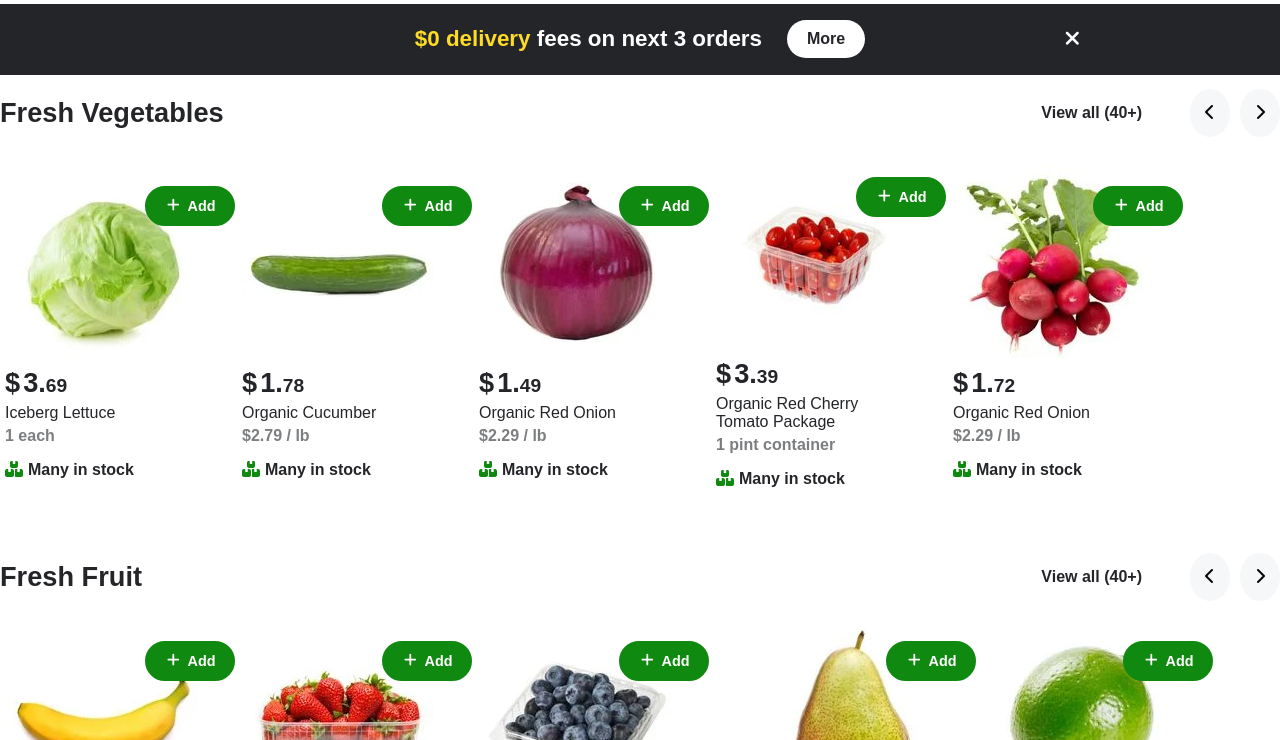
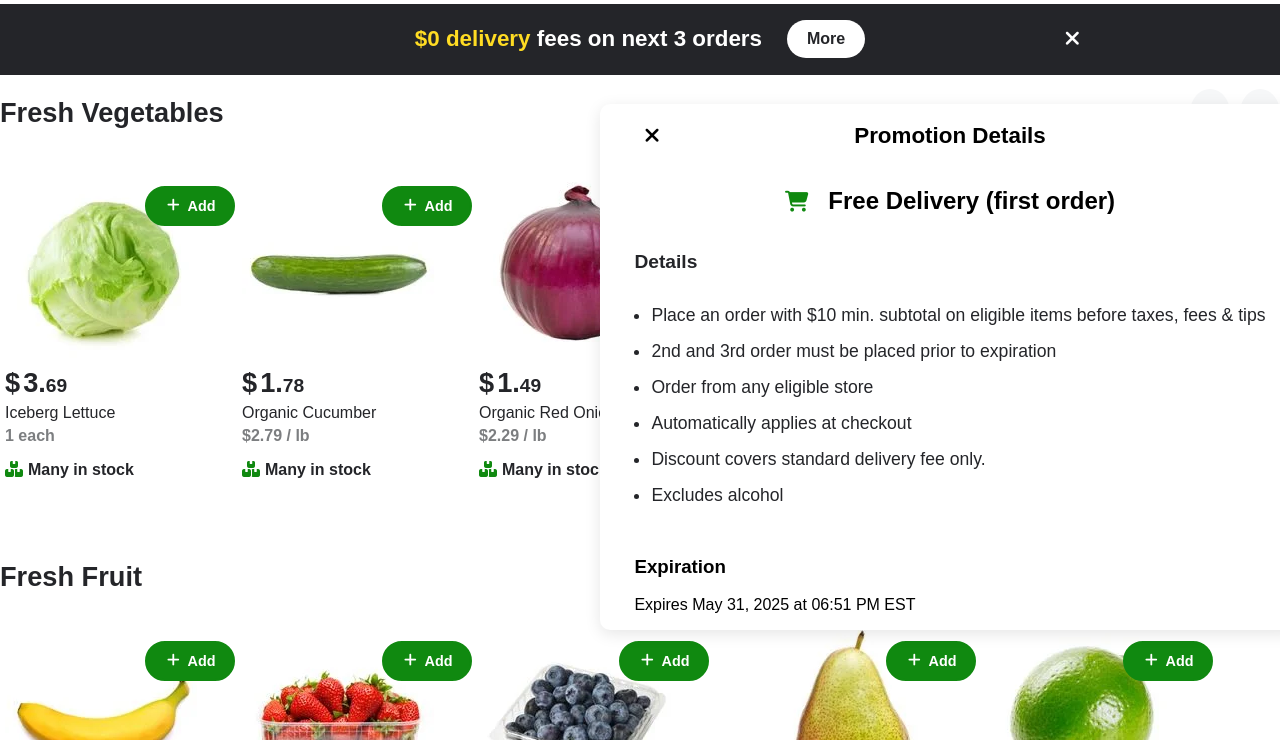
Before and after one commit to Portegaperalta/Grocery-Store-Website, a plain HTML site: page index.html in a window 1280 px wide. Shown: the part 60-800 px from the top of the page. Drawn offline with Linux system fonts and the light colour scheme.

Commit message:
html css and js files updated

```diff
--- a/app.js
+++ b/app.js
@@ -12,6 +12,9 @@ const dropDownMenu = document.querySelector('.dropdown-menu-left')
 const mainContentAdd = document.querySelector('#mainContentAdd')
 const addMoreBtn = document.querySelector('#addMoreBtn')
 const quitaddBtn = document.querySelector('#AddQuitBtn')
+
+const mainContentAddDetails = document.querySelector('.main-content-add-details')
+const quitDetailsBtn = document.querySelector('#quitDetailsBtn')
 
 const addToCartButtons = document.querySelectorAll('button')
 
--- a/index.html
+++ b/index.html
@@ -254,6 +254,33 @@
                 </div>
                 <div class="main-content-add-quit">
                     <i class="fa-solid fa-xmark" id="AddQuitBtn"></i>
+                </div>
+            </div>
+            <div class="main-content-add-details">
+                <div class="add-details-top">
+                    <i class="fa-solid fa-xmark" id="quitDetailsBtn"></i>
+                    <h2>Promotion Details</h2>
+                </div>
+                <div class="add-details-middle">
+                    <div class="add-details-middle-title">
+                        <i class="fa-solid fa-cart-shopping"></i>
+                        <h2>Free Delivery (first order)</h2>
+                    </div>
+                    <div class="add-details-ul">
+                        <h2>Details</h2>
+                        <ul>
+                            <li>Place an order with $10 min. subtotal on eligible items before taxes, fees & tips</li>
+                            <li>2nd and 3rd order must be placed prior to expiration</li>
+                            <li>Order from any eligible store</li>
+                            <li>Automatically applies at checkout</li>
+                            <li>Discount covers standard delivery fee only.</li>
+                            <li>Excludes alcohol</li>
+                        </ul>
+                    </div>
+                    <div class="add-details-expiration">
+                        <h3>Expiration</h3>
+                        <p>Expires May 31, 2025 at 06:51 PM EST</p>
+                    </div>
                 </div>
             </div>
             <section class="fresh-vegetables">
--- a/styles.css
+++ b/styles.css
@@ -626,6 +626,78 @@ header {
     color: var(--gray-hover);
 }
 
+.main-content-add-details {
+    position: absolute;
+    top: 100px;
+    left: 600px;
+    background-color: var(--white);
+    display: flex;
+    flex-direction: column;
+    align-items: center;
+    justify-content: center;
+    width: 100%;
+    max-width: 700px;
+    box-shadow: 0 4px 16px 0 rgba(0, 0, 0, 0.10);
+    border-radius: 10px;
+    z-index: 100;
+}
+
+.add-details-top {
+    position: relative;
+    display: flex;
+    align-items: center;
+    flex-direction: row;
+}
+
+.add-details-top i {
+    position: absolute;
+    left: -210px;
+    font-size: 1.3rem;
+}
+
+.add-details-top h2 {
+    font-size: 1.4rem;
+}
+
+.add-details-middle {
+    display: flex;
+    flex-direction: column;
+}
+
+.add-details-middle-title {
+    justify-content: center;
+    display: flex;
+    align-items: center;
+    gap: 20px;
+}
+
+.add-details-middle-title i {
+    color: var(--green);
+    font-size: 1.3rem;
+}
+
+.add-details-ul {
+    display: flex;
+    flex-direction: column;
+}
+
+.add-details-ul ul {
+    list-style-type: disc;
+    padding-left: 17px;
+}
+
+.add-details-ul h2 {
+    font-size: 1.2rem;
+    color: var(--gray-dark);
+}
+
+.add-details-ul ul li {
+    color: var(--gray-dark);
+    padding-bottom: 15px;
+    font-size: 1.1rem;
+    font-weight: 500;
+}
+
 .fresh-vegetables-top {
     display: flex;
     justify-content: space-between;
```
